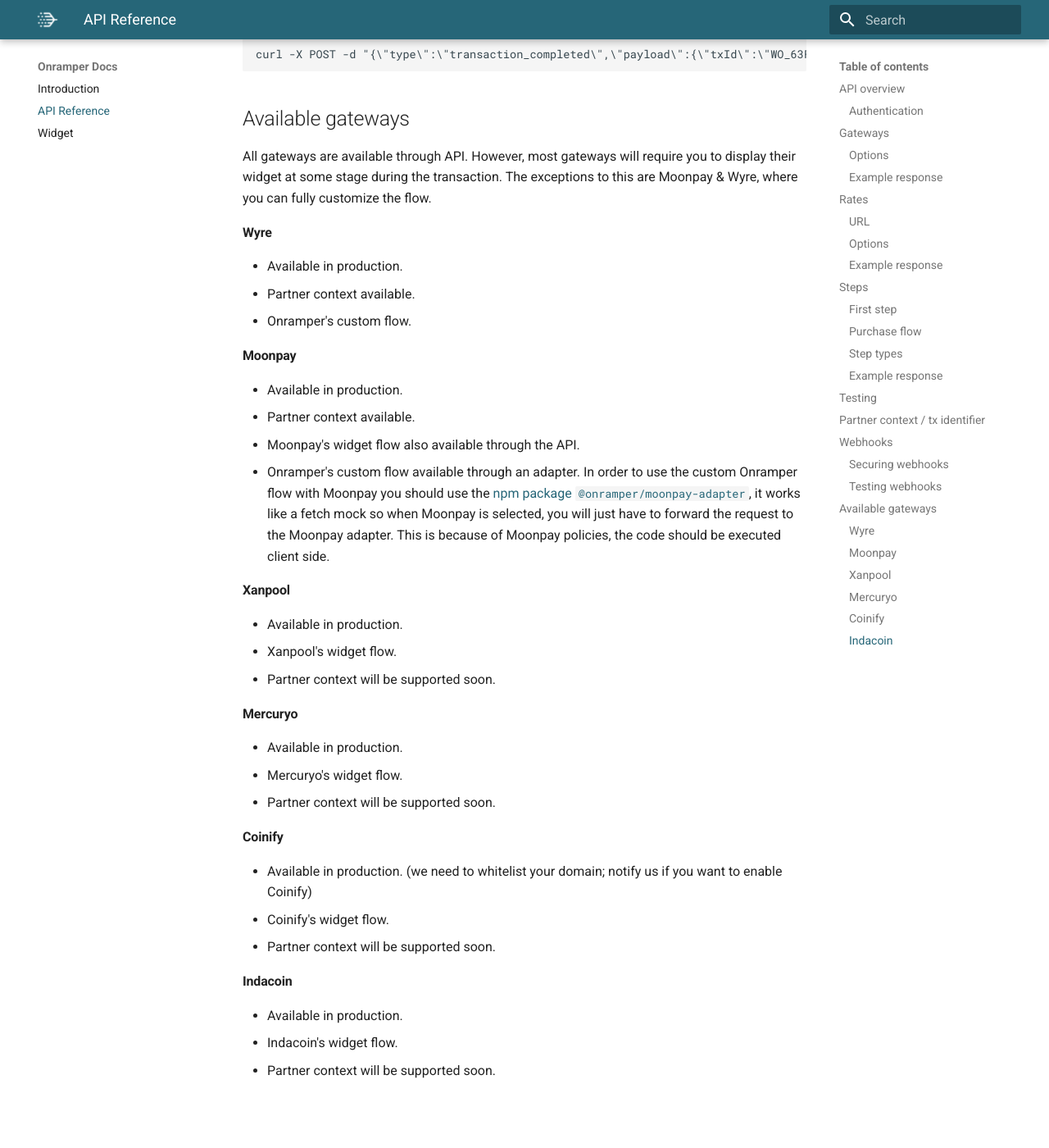
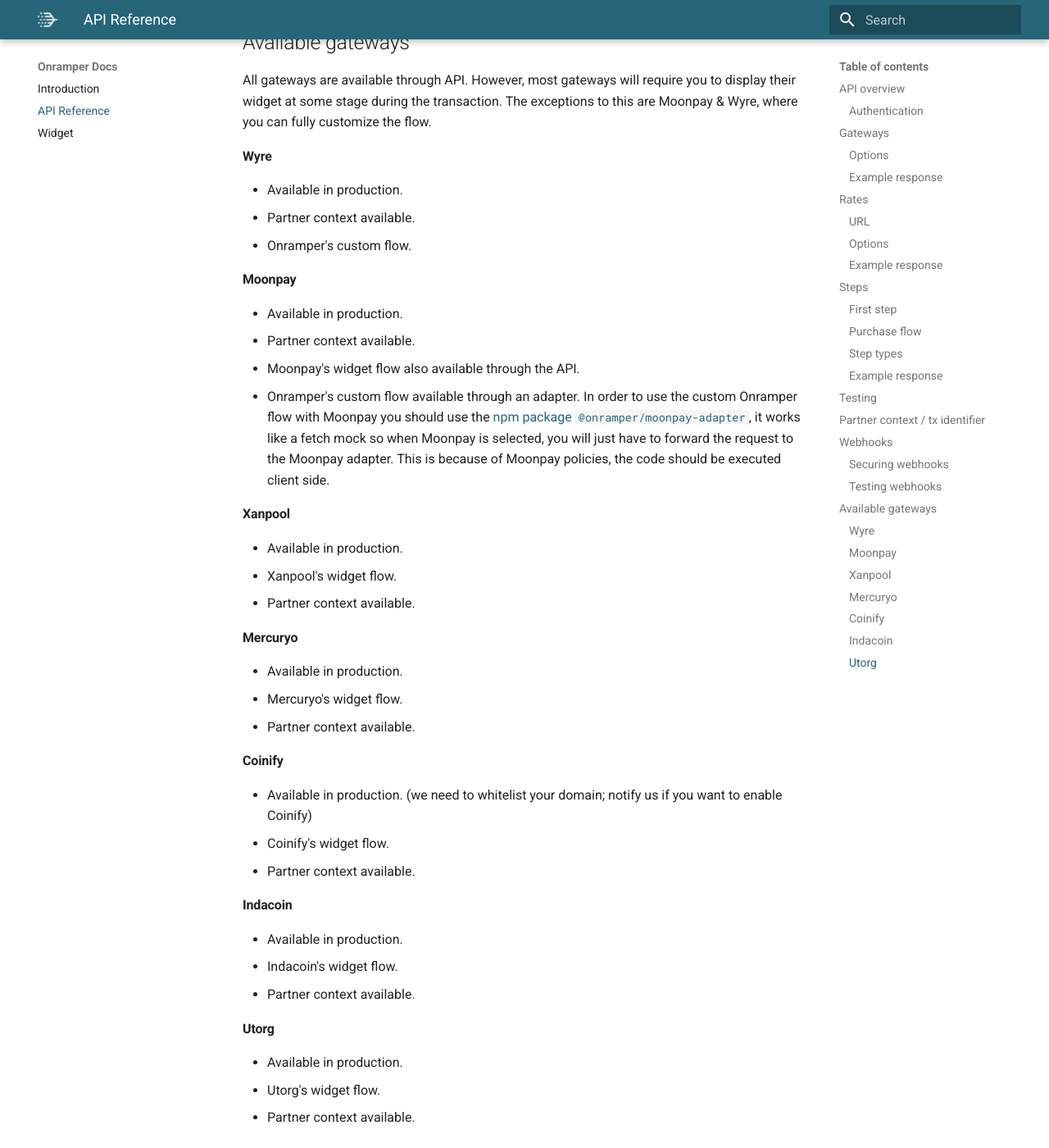
Before and after one commit to onramper/docs, an MkDocs documentation site: the page built from docs/API-Reference.md, in a window 1280 px wide and 1400 px high, scrolled down 9857 px. Shown: the whole window at 82% size. Built offline with MkDocs 1.6.1 and Material for MkDocs 9.7.7, drawn with Linux system fonts in a browser that asks for light colours; before the commit the page ends 11199 px from its top, so only the background shows below that; some of the changed text lies outside the part shown.

Commit message:
Update API-Reference.md

```diff
--- a/docs/API-Reference.md
+++ b/docs/API-Reference.md
@@ -268,9 +268,7 @@ Test card number
 ## Partner context / tx identifier
 You can add your own transaction identifier / data field to your users' transactions by using a partnerContext. This allows you to (for example) track which user buys/deposits what currency & what amount.
 
-If you would like to receive a custom data set by you in the webhook payload you should send it in the body of the `POST` request of the [first step]('#first-step') of the purchase process. The first step of any purchase process is the step defined in the `nextStep` attribute of the `/rate` response. Currently is functionality is only available for `Moonpay` and `Wyre`.
-
-⚠️ Please, note that not all our gateways support a partner context, for now, see [Available gateways]('#available-gateways') section for more info. Soon all gateways will support this feature.
+If you would like to receive a custom data set by you in the webhook payload you should send it in the body of the `POST` request of the [first step]('#first-step') of the purchase process. The first step of any purchase process is the step defined in the `nextStep` attribute of the `/rate` response.
 
 The partner context is returned for completed transactions using webhooks.
 
@@ -364,20 +362,25 @@ All gateways are available through API. However, most gateways will require you
 
 - Available in production.
 - Xanpool's widget flow.
-- Partner context will be supported soon.
+- Partner context available.
 
 #### Mercuryo
 
 - Available in production.
 - Mercuryo's widget flow.
-- Partner context will be supported soon.
+- Partner context available.
 
 #### Coinify
 - Available in production. (we need to whitelist your domain; notify us if you want to enable Coinify)
 - Coinify's widget flow.
-- Partner context will be supported soon.
+- Partner context available.
 
 #### Indacoin
 - Available in production.
 - Indacoin's widget flow.
-- Partner context will be supported soon.
+- Partner context available.
+
+#### Utorg
+- Available in production.
+- Utorg's widget flow.
+- Partner context available.
```
